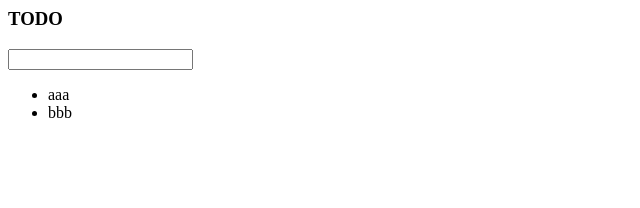
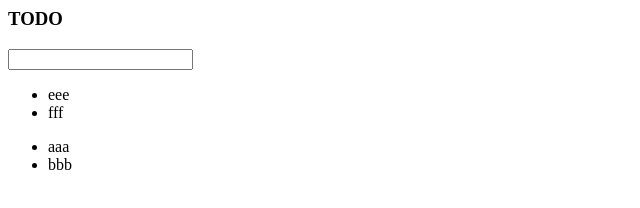
Before and after one commit to kfengbest/javascript, a plain HTML site: page h.html in a window 1280 px wide. Shown: the full height of the page, 0-640 px from the left. Drawn offline with Linux system fonts and the light colour scheme.

Commit message:
now dynamically create li

```diff
--- a/h.html
+++ b/h.html
@@ -10,16 +10,25 @@
 		var TodoList = React.createClass({
 			displayName : "TodoList",
 			render : function(){
-				return React.createElement("div", null, "Hello ", "this.props.name");
+				var createItem = function(ele, idx){
+					return React.createElement("li", null, ele);
+				};
+				return React.createElement("ul", null,
+							this.props.items.map(createItem)
+						);
 			}
 		});
 
 		var TodoApp = React.createClass({
 			displayName : "TodoApp",
+			getInitialState : function(){
+				return { items : ["eee","fff"], text : ""};
+			},
 			render : function(){
 				return React.createElement("div", null,
 							React.createElement("h3", null, "TODO"),
 							React.createElement("input", null),
+							React.createElement(TodoList, {items : this.state.items}),
 							React.createElement("ul", null,
 								React.createElement("li", null, "aaa"),
 								React.createElement("li", null, "bbb")
```
